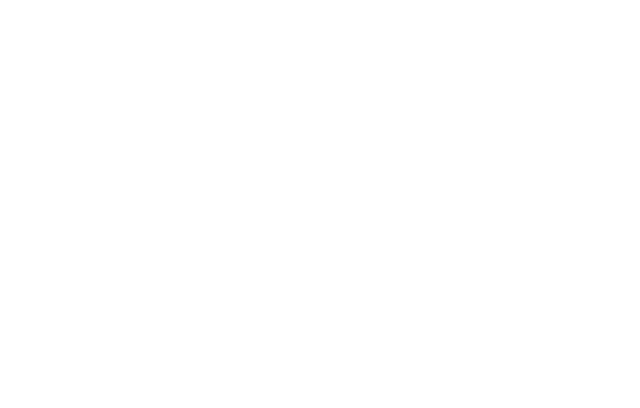
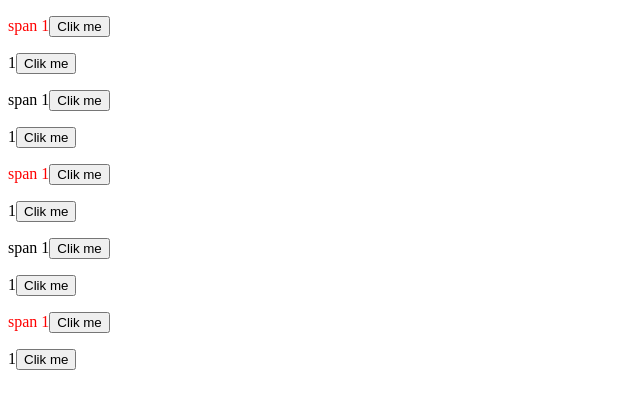
Before and after one commit to tomasz-paterka/zadanie_10_2, a plain HTML site: page index.html in a window 1280 px wide. Shown: the whole page, without its empty margins (0-640 px from the left). Drawn offline with nearby package versions, Linux system fonts and the light colour scheme; files that its build step writes are made by us from their sources.

Commit message:
Add function

```diff
--- /dev/null
+++ b/css/style.css
@@ -0,0 +1,2 @@
+
+/*# sourceMappingURL=style.css.map */
--- a/index.html
+++ b/index.html
@@ -7,9 +7,43 @@
 	<meta content="IE=edge" http-equiv="X-UA-Compatible">
 	<meta content="" name="description">
 	<link href="css/style.css" rel="stylesheet" type="text/css">
+	<script src="https://ajax.googleapis.com/ajax/libs/jquery/3.2.1/jquery.min.js"></script>
 	<title>JQuery 10_2</title>
 </head>
+
 <body>
-
+	<div>
+		<div>
+			<p><span>span 1</span></p>
+		</div>
+		<div>
+			<p>1</p>
+		</div>
+		<div>
+			<p><span>span 1</span></p>
+		</div>
+		<div>
+			<p>1</p>
+		</div>
+		<div>
+			<p><span>span 1</span></p>
+		</div>
+		<div>
+			<p>1</p>
+		</div>
+		<div>
+			<p><span>span 1</span></p>
+		</div>
+		<div>
+			<p>1</p>
+		</div>
+		<div>
+			<p><span>span 1</span></p>
+		</div>
+		<div>
+			<p>1</p>
+		</div>
+	</div>
+	<script type="text/javascript" src="js/script.js"></script>
 </body>
 </html>
--- a/js/script.js
+++ b/js/script.js
@@ -0,0 +1,16 @@
+/*var span = $("span");
+span.each(function (index, element) {
+	if (index % 2 == 0) {
+		$(element).css('color', 'red');
+	}
+});*/
+
+$("span:even").css('color', 'red');
+var paragraphs = $('p');
+paragraphs.each(function(index, Element) {
+	var button = '<button class="btn" data-tmp="' + index + '">Clik me</button>'
+	$(Element).append(button)
+});
+$("button").click(function() {
+	alert($(this).attr("data-tmp"));
+});
```
Also changed, not shown: css/style.prefixed.css (added), 2 other files.
